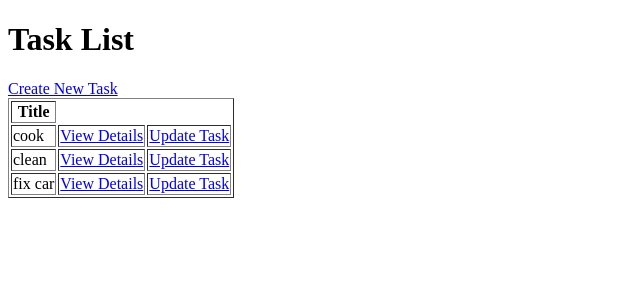
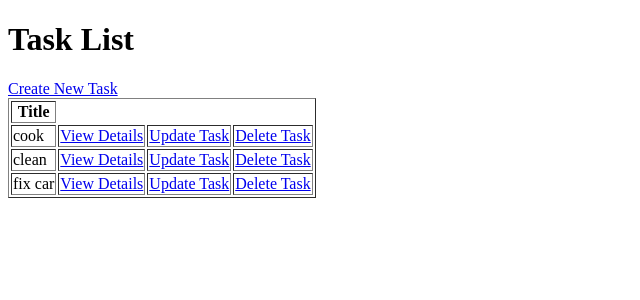
Before and after one commit to robelwelday/Todo-list-web-app, a Django app: page /core/ in a window 1280 px wide. Shown: the top 300 px of the page, without its empty margins (0-640 px from the left). Run offline with Django 4.2, Linux system fonts and the light colour scheme; data comes from the database, SQL or seed files in the repository; both versions use the stored data as it was after the commit.

Commit message:
finish all functionality

```diff
--- a/core/templates/task_list.html
+++ b/core/templates/task_list.html
@@ -20,7 +20,9 @@
 
                 <td>{{ task.taskname }}</td>
                 <td><a href="{% url 'taskdetail' task.id %}">View Details</a></td>
-                <td><a href="{% url 'updatetask' task.id %}">Update Task</a></td>  <!-- Changed URL name to lowercase -->
+                <td><a href="{% url 'updatetask' task.id %}">Update Task</a></td>
+                <td><a href="{% url 'deletetask' task.id %}">Delete Task</a></td>
+
             </tr>
             {% endfor %}
         </tbody>
--- a/core/urls.py
+++ b/core/urls.py
@@ -1,5 +1,5 @@
 from django.urls import path
-from .views import Tasklist,createtask,taskdetail,Updatetask
+from .views import Tasklist,createtask,taskdetail,Updatetask,delettask
 
 
 urlpatterns=[
@@ -7,4 +7,5 @@ urlpatterns=[
     path('Task/<int:pk>/',taskdetail.as_view(),name='taskdetail'),
     path('task-create/',createtask.as_view(),name='Createtask'),
     path('update-task/<int:pk>',Updatetask.as_view(),name='updatetask'),
+    path('delete-task/<int:pk>',delettask.as_view(),name='deletetask'),
 ]
--- a/core/views.py
+++ b/core/views.py
@@ -31,3 +31,6 @@ class Updatetask(UpdateView):
 
 class delettask(DeleteView):
     model=Task
+    context_object_name='task'
+    success_url=reverse_lazy('tasklist')
+    template_name='delete_task.html'
```
Also changed, not shown: core/templates/delete_task.html (added, +20 -0 lines), db.sqlite3.
